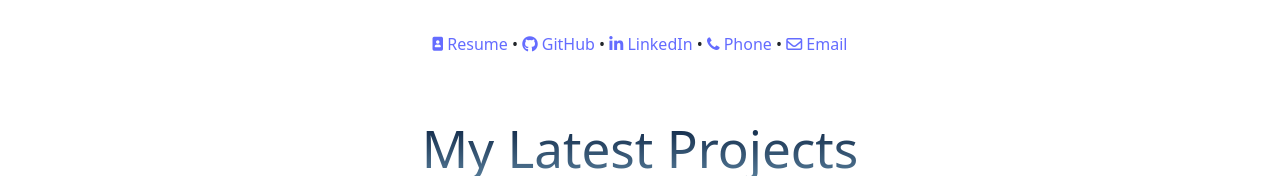
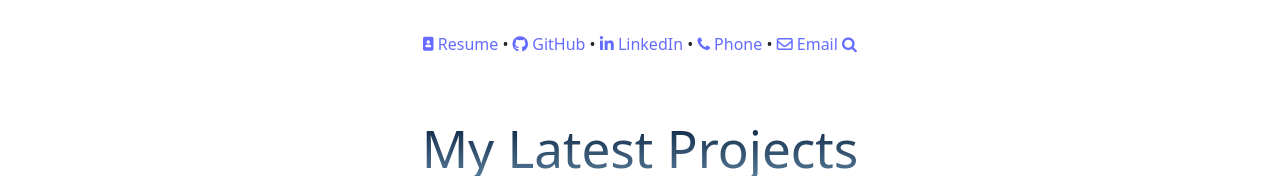
Before and after one commit to eitanfire/Portfolio, a React (Vite) app: page / in a window 1280 px wide. Shown: the top 178 px of the page. Built offline with nearby package versions, Linux system fonts and the light colour scheme.

Commit message:
add email address copying functionality on ContactInfo function

```diff
--- a/src/components/ContactInfo.jsx
+++ b/src/components/ContactInfo.jsx
@@ -1,17 +1,26 @@
-// const handleCopyClick = (event) => {
-//   event.preventDefault(); // Prevent the default behavior of the anchor tag
-
-//   const emailInput = document.getElementById("emailInput");
-//   emailInput.select();
-//   document.execCommand("copy");
-//   emailInput.setSelectionRange(0, 0);
-
-//   window.alert("Email address copied!"); // Show a popup message
-// };
+import React, { useState } from "react";
 
 const ContactInfo = () => {
+  const [isEmailVisible, setEmailVisible] = useState(false);
+
+  const handleMagnifyingGlassClick = (event) => {
+    event.preventDefault(); // Prevent the default behavior of the click event
+    setEmailVisible(true);
+  };
+
+  const handleCopyClick = (event) => {
+    event.preventDefault(); // Prevent the default behavior of the click event
+
+    const emailInput = document.getElementById("emailInput");
+    emailInput.select();
+    document.execCommand("copy");
+    setEmailVisible(false);
+    localStorage.setItem("copiedEmail", emailInput.value);
+    alert("Email address copied!");
+  };
+
   return (
-    <contact-links>
+    <div>
       <a
         href="https://drive.google.com/file/d/1X7FGKxASFayUJf7Xf5le-ZqC1JzrfKXO/view?usp=sharing"
         target="_blank"
@@ -36,13 +45,26 @@ const ContactInfo = () => {
         <i className="fa fa-phone"></i> Phone
       </a>
       {" • "}
-      <a href="mailto:eitanfire@gmail.com" target="_blank" rel="noreferrer">
+      <a href="mailto:eitanfire@gmail.com">
         <i className="fa fa-envelope-o"></i> Email
       </a>{" "}
-      {/* <a href="mailto:eitanfire@gmail.com" id="emailInput">
-        <i className="fa fa-copy" onClick={handleCopyClick} />
-      </a> */}
-    </contact-links>
+      <a href="#" onClick={handleMagnifyingGlassClick}>
+        <i className="fa fa-search"></i>
+      </a>{" "}
+      {isEmailVisible && (
+        <span>
+          <input
+            type="text"
+            id="emailInput"
+            value="eitanfire@gmail.com"
+            readOnly
+          />
+          <a href="#" onClick={handleCopyClick}>
+            <i className="fa fa-copy" />
+          </a>
+        </span>
+      )}
+    </div>
   );
 };
 
```
